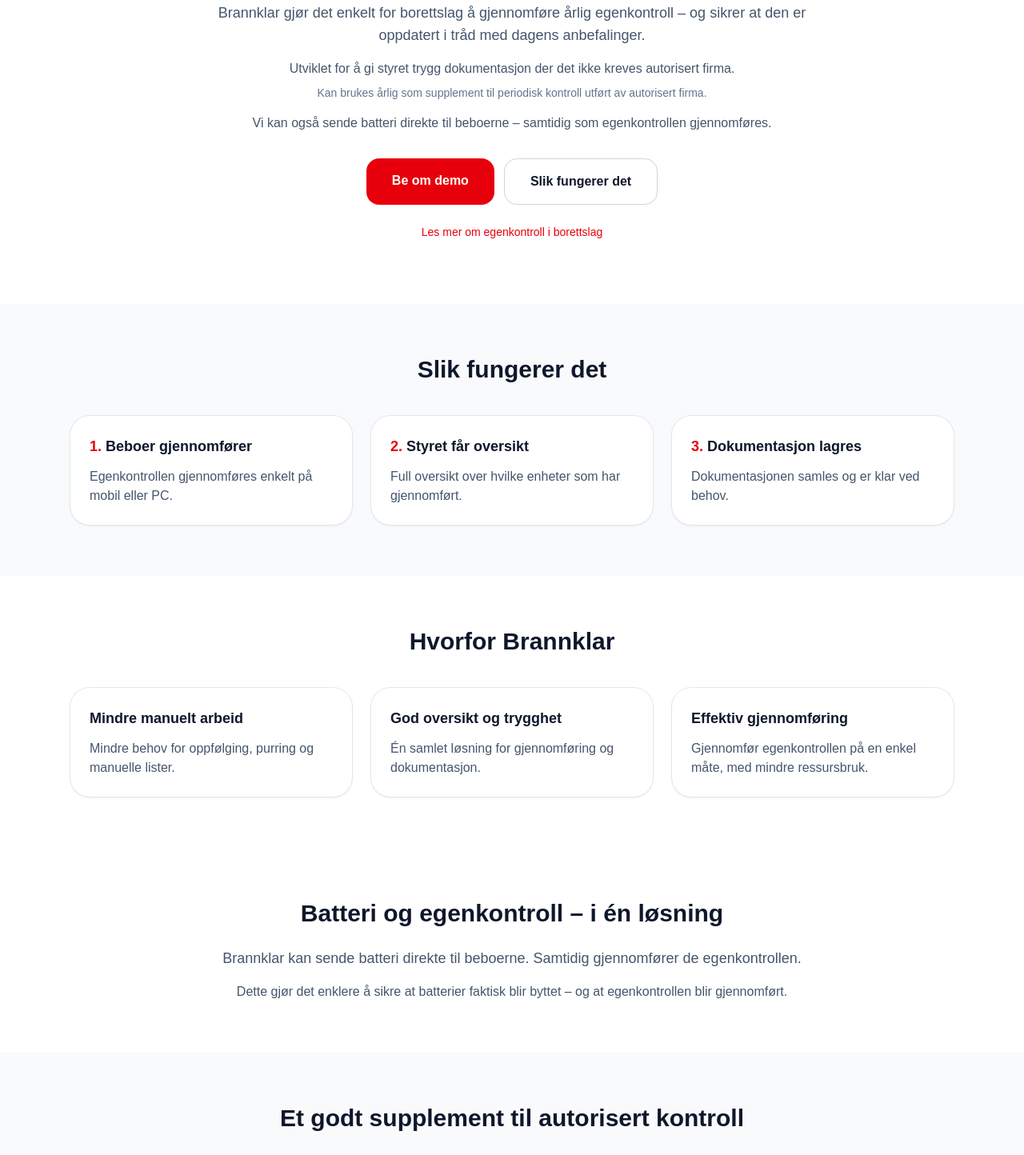
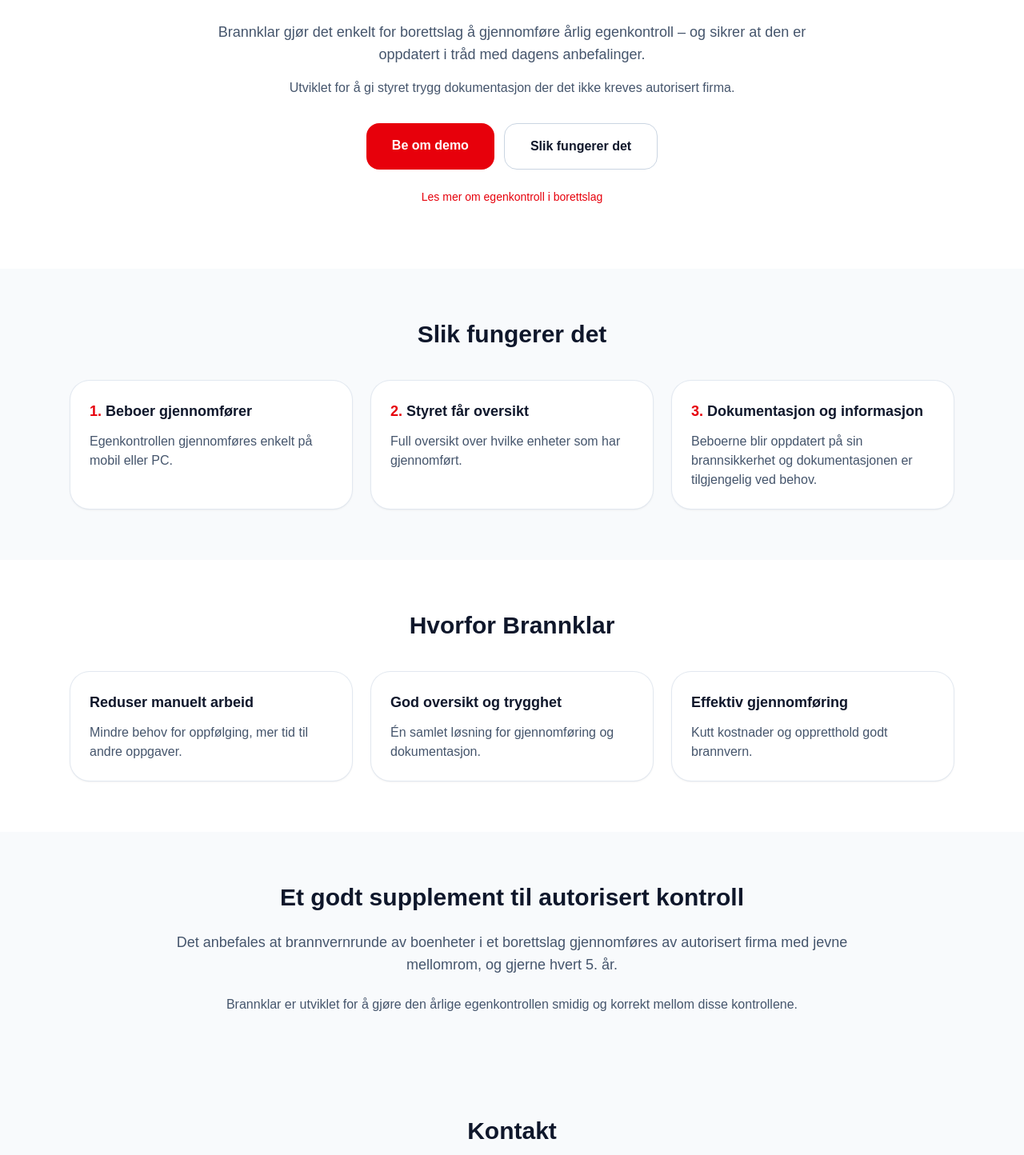
Before and after one commit to firesetgo/brannklar, a Next.js app: page / in a window 1280 px wide. Shown: the part 326-1770 px from the top of the page at 80% size. Built offline with nearby package versions, Linux system fonts and the light colour scheme.

Commit message:
Ryddet og oppdatert forside

```diff
--- a/app/page.tsx
+++ b/app/page.tsx
@@ -11,7 +11,7 @@
             alt="Brannklar logo"
             width={300}
             height={300}
-            className="h-20 w-auto sm:h-14"
+            className="h-20 w-auto sm:h-20"
             priority
           />
           <span className="text-2xl font-bold text-red-600 sm:text-3xl">
@@ -51,16 +51,6 @@
           <p className="mt-4 text-slate-600">
             Utviklet for å gi styret trygg dokumentasjon der det ikke kreves
             autorisert firma.
-          </p>
-
-          <p className="mt-2 text-sm text-slate-500">
-            Kan brukes årlig som supplement til periodisk kontroll utført av
-            autorisert firma.
-          </p>
-
-          <p className="mt-4 text-slate-600">
-            Vi kan også sende batteri direkte til beboerne – samtidig som
-            egenkontrollen gjennomføres.
           </p>
 
           <div className="mt-8 flex flex-col gap-3 sm:flex-row sm:justify-center">
@@ -118,10 +108,10 @@
 
             <div className="rounded-3xl bg-white p-6 shadow-sm ring-1 ring-slate-200">
               <h3 className="text-lg font-semibold">
-                <span className="text-red-600">3.</span> Dokumentasjon lagres
+                <span className="text-red-600">3.</span> Dokumentasjon og informasjon
               </h3>
               <p className="mt-3 text-slate-600">
-                Dokumentasjonen samles og er klar ved behov.
+                Beboerne blir oppdatert på sin brannsikkerhet og dokumentasjonen er tilgjengelig ved behov.
               </p>
             </div>
           </div>
@@ -137,9 +127,9 @@
 
           <div className="mt-10 grid gap-6 md:grid-cols-3">
             <div className="rounded-3xl bg-white p-6 shadow-sm ring-1 ring-slate-200">
-              <h3 className="text-lg font-semibold">Mindre manuelt arbeid</h3>
+              <h3 className="text-lg font-semibold">Reduser manuelt arbeid</h3>
               <p className="mt-3 text-slate-600">
-                Mindre behov for oppfølging, purring og manuelle lister.
+                Mindre behov for oppfølging, mer tid til andre oppgaver.
               </p>
             </div>
 
@@ -155,30 +145,10 @@
             <div className="rounded-3xl bg-white p-6 shadow-sm ring-1 ring-slate-200">
               <h3 className="text-lg font-semibold">Effektiv gjennomføring</h3>
               <p className="mt-3 text-slate-600">
-                Gjennomfør egenkontrollen på en enkel måte, med mindre
-                ressursbruk.
+                Kutt kostnader og oppretthold godt brannvern.
               </p>
             </div>
           </div>
-        </div>
-      </section>
-
-      {/* Batteri */}
-      <section className="bg-white py-12 sm:py-16">
-        <div className="mx-auto max-w-4xl px-6 text-center">
-          <h2 className="text-2xl font-semibold sm:text-3xl">
-            Batteri og egenkontroll – i én løsning
-          </h2>
-
-          <p className="mt-6 text-lg text-slate-600">
-            Brannklar kan sende batteri direkte til beboerne. Samtidig
-            gjennomfører de egenkontrollen.
-          </p>
-
-          <p className="mt-4 text-slate-600">
-            Dette gjør det enklere å sikre at batterier faktisk blir byttet –
-            og at egenkontrollen blir gjennomført.
-          </p>
         </div>
       </section>
 
```
